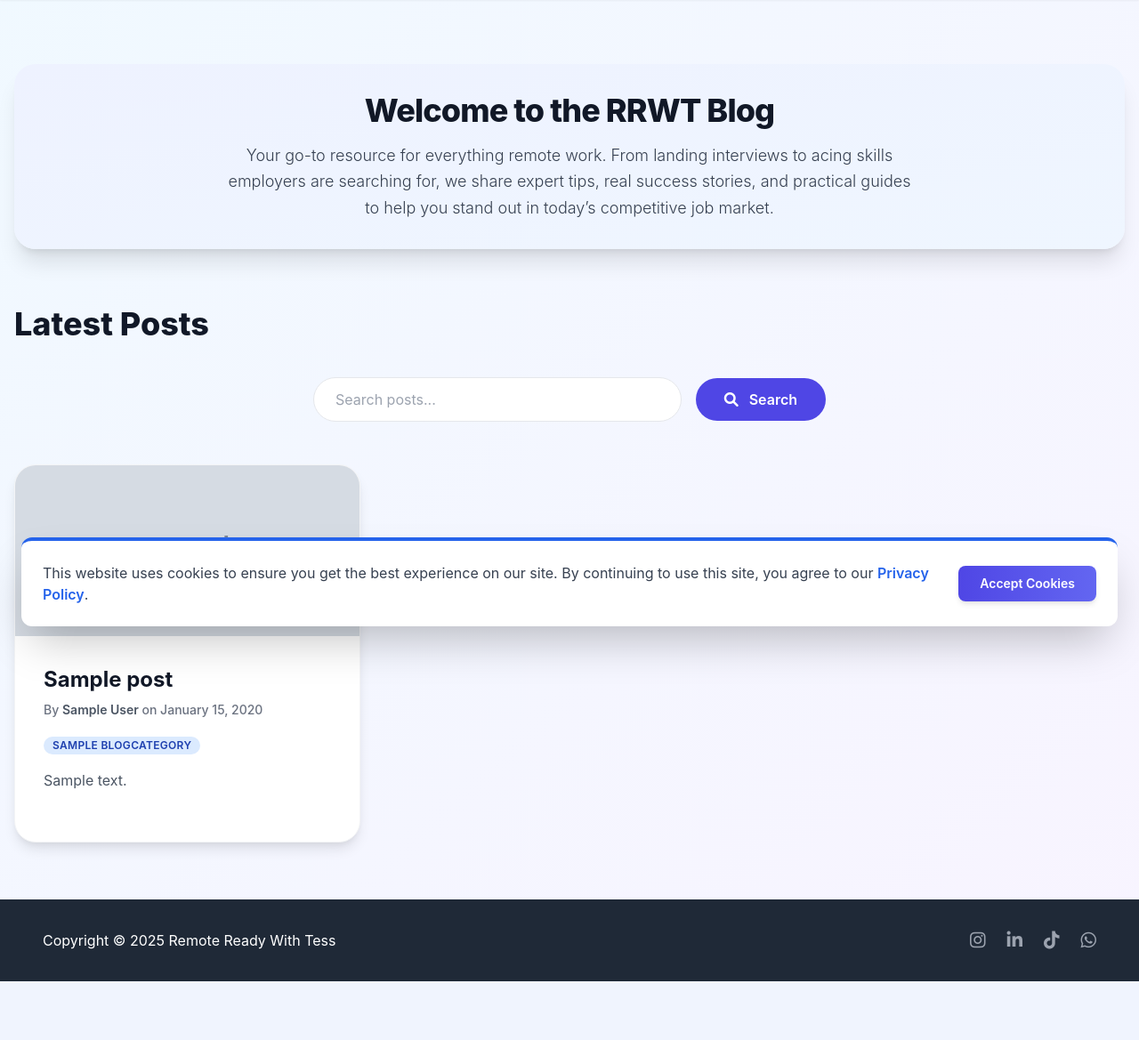
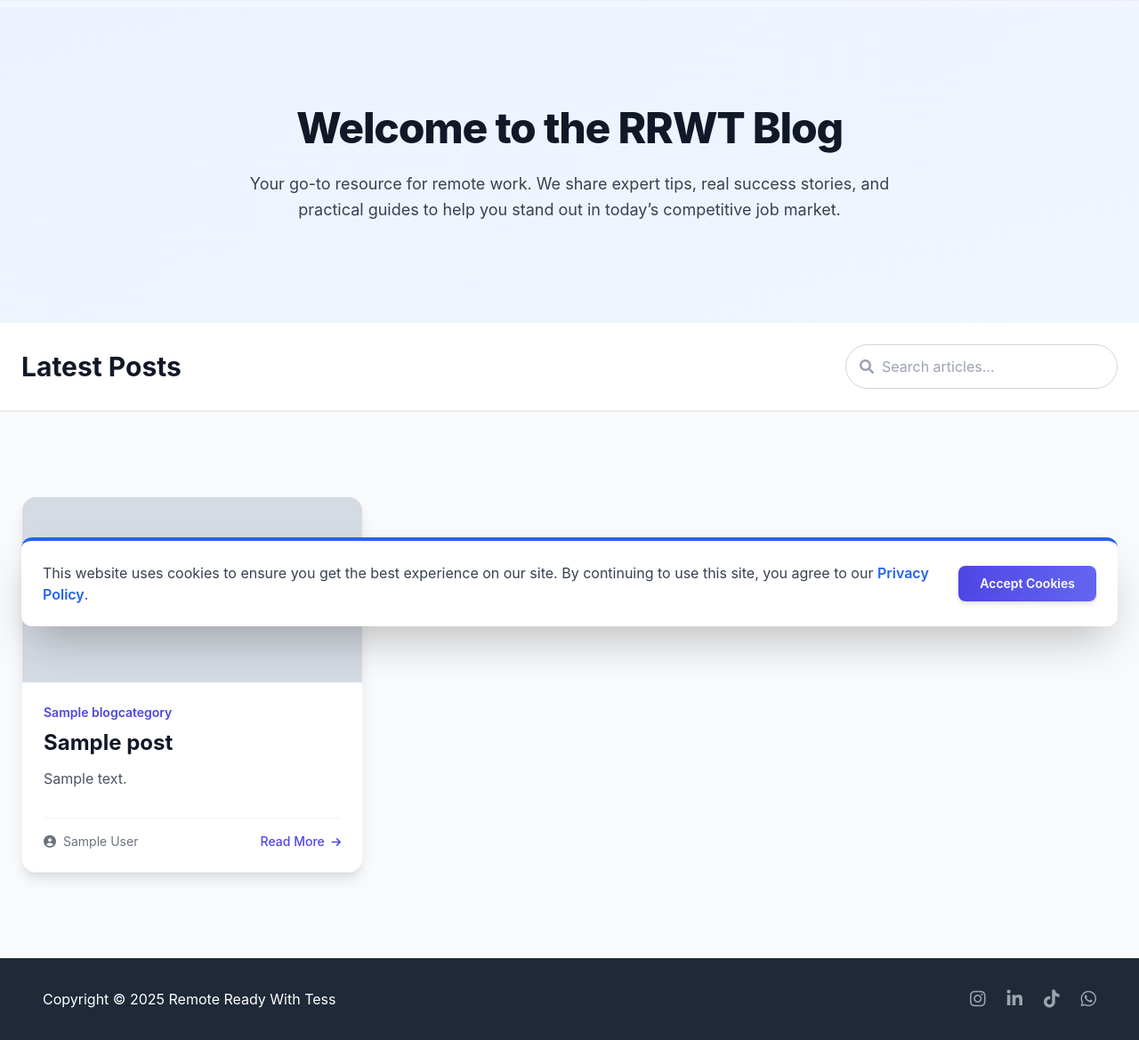
Before and after one commit to Dhamilare/jobPortal, a Django app: page /blogs/ in a window 1280 px wide. Shown: the part 72-1241 px from the top of the page at 89% size. Before the commit the page ends 1175 px from the top, so only its background shows below. Run offline with Django 5.2, Linux system fonts and the light colour scheme; tables that the repository leaves empty hold one stand-in row (values such as "Sample post"); grey boxes marked "Sample" are stand-in pictures; some libraries are stand-ins or nearby versions.

Commit message:
recent changes

```diff
--- a/jobApp/templates/blog/post_list.html
+++ b/jobApp/templates/blog/post_list.html
@@ -1,159 +1,295 @@
-{% extends "base.html" %}
+{% extends 'base.html' %}
 {% load static %}
 
 {% block title %}
-    Blog Posts
+    Blog Posts - Remote Ready With Tess
 {% endblock %}
 
 {% block content %}
 <style>
-        /* Custom styles for hover effects and shadows */
-        .card-shadow {
-            box-shadow: 0 10px 15px -3px rgba(0, 0, 0, 0.1), 0 4px 6px -2px rgba(0, 0, 0, 0.05);
-            transition: transform 0.3s ease, box-shadow 0.3s ease;
+    /* --- Scroll Animation --- */
+    .animate-on-scroll {
+        opacity: 0;
+        transform: translateY(20px);
+        transition: opacity 0.6s ease-out, transform 0.6s ease-out;
+        transition-delay: 0.1s; /* A simple, reliable delay for all cards */
+    }
+    .animate-on-scroll.is-visible {
+        opacity: 1;
+        transform: translateY(0);
     }
 
-        .card-shadow:hover {
-            transform: translateY(-5px);
-            box-shadow: 0 20px 25px -5px rgba(0, 0, 0, 0.1), 0 10px 10px -5px rgba(0, 0, 0, 0.04);
+    /* --- Post Card Hover --- */
+    .post-card-image img {
+        transition: transform 0.4s ease-out;
+    }
+    .post-card:hover .post-card-image img {
+        transform: scale(1.05); /* Image zoom effect */
+    }
+    .post-card .post-card-title {
+        transition: color 0.3s ease;
+    }
+    .post-card:hover .post-card-title {
+        color: #4f46e5; /* text-indigo-600 */
     }
 
-        .search-input {
-            width: 100%;
+    /* --- Sticky Header Adjustment --- */
+    /* Assumes your fixed header is 68px tall. Adjust as needed. */
+    .sticky-bar {
+        position: sticky;
+        top: 68px;
+        z-index: 40;
+    }
+
+    /* --- Pagination Buttons --- */
+    .pagination-btn {
+        display: flex;
+        align-items: center;
+        justify-content: center;
+        width: 2.5rem; /* 40px */
+        height: 2.5rem; /* 40px */
+        border-radius: 9999px; /* rounded-full */
+        font-weight: 500;
+        transition: all 0.2s ease-in-out;
+        border: 1px solid #e5e7eb; /* border-gray-200 */
+        background-color: #ffffff; /* bg-white */
+        color: #374151; /* text-gray-700 */
+    }
+    .pagination-btn:hover {
+        background-color: #f3f4f6; /* bg-gray-100 */
+        border-color: #d1d5db; /* border-gray-300 */
+    }
+    .pagination-btn.active {
+        background-color: #4f46e5; /* bg-indigo-600 */
+        color: #ffffff; /* text-white */
+        border-color: #4f46e5;
+        font-weight: 600;
+        box-shadow: 0 4px 12px rgba(79, 70, 229, 0.2);
+    }
+    .pagination-nav-btn {
+        padding: 0.5rem 1rem;
         border-radius: 9999px;
-            padding: 0.75rem 1.5rem;
-            font-size: 1rem;
+        font-weight: 500;
         transition: all 0.2s ease-in-out;
         border: 1px solid #e5e7eb;
+        background-color: #ffffff;
+        color: #374151;
+    }
+    .pagination-nav-btn:hover {
+        background-color: #f3f4f6;
+    }
+    .pagination-nav-btn-disabled {
+        padding: 0.5rem 1rem;
+        border-radius: 9999px;
+        font-weight: 500;
+        background-color: #f3f4f6; /* bg-gray-100 */
+        color: #9ca3af; /* text-gray-400 */
+        cursor: not-allowed;
     }
 
-        .search-input:focus {
-            outline: none;
-            border-color: #3b82f6;
-            box-shadow: 0 0 0 3px rgba(59, 130, 246, 0.5);
-        }
-
-        .search-btn {
-            background-color: #4f46e5;
-            color: white;
-            padding: 0.75rem 2rem;
-            border-radius: 9999px;
-            font-weight: 600;
-            transition: background-color 0.3s ease;
-        }
-
-        .search-btn:hover {
-            background-color: #4338ca;
-        }
 </style>
 
-    <div class="container mx-auto px-4 py-12 lg:py-16 pt-8 sm:pt-28">
-
-        <!-- Introductory Hero Section -->
-        <div class="bg-gradient-to-br from-indigo-50 to-blue-50 rounded-3xl shadow-xl p-8 mb-16 text-center">
-            <h3 class="text-3xl lg:text-4xl font-extrabold text-gray-900 mb-4 tracking-tight leading-tight">
+<!-- =================================== -->
+<!-- SECTION 1: FULL-WIDTH HERO          -->
+<!-- =================================== -->
+<section class="w-full bg-gradient-to-br from-indigo-50 to-blue-50 py-20 md:py-28">
+    <div class="container mx-auto max-w-4xl text-center px-6 animate-on-scroll">
+        <h1 class="text-4xl lg:text-5xl font-extrabold text-gray-900 mb-6 tracking-tight leading-tight">
             Welcome to the RRWT Blog
-            </h3>
-            <p class="text-lg text-gray-700 max-w-3xl mx-auto leading-relaxed font-light">
-                Your go-to resource for everything remote work. From landing interviews to acing skills employers
-                are searching for, we share expert tips, real success stories, and practical
-                guides to help you stand out in today’s competitive job market.
+        </h1>
+        <p class="text-lg text-gray-700 max-w-3xl mx-auto leading-relaxed">
+            Your go-to resource for remote work. We share expert tips, real success stories,
+            and practical guides to help you stand out in today’s competitive job market.
         </p>
     </div>
+</section>
 
-        <div class="flex flex-col md:flex-row justify-between items-center mb-10 gap-6 md:gap-0">
-            <h2 class="text-3xl lg:text-4xl font-extrabold text-gray-900">
+<!-- =================================== -->
+<!-- SECTION 2: STICKY CONTROL BAR       -->
+<!-- =================================== -->
+<section class="w-full bg-white py-6 shadow-sm border-b border-gray-200 sticky-bar">
+    <div class="container mx-auto max-w-7xl px-6">
+        <div class="flex flex-col md:flex-row justify-between items-center gap-6">
+            <!-- Left Side: Title & Create Button -->
+            <div class="flex items-center gap-6">
+                <h2 class="text-3xl font-bold text-gray-900 hidden md:block">
                     Latest Posts
                 </h2>
-            <!-- Show the 'Create New Post' button only to staff users -->
                 {% if request.user.is_staff %}
-            <a href="{% url 'blog_create' %}" class="bg-blue-600 hover:bg-blue-700 text-white font-bold py-3 px-6 rounded-full shadow-lg transition duration-300 ease-in-out transform hover:scale-105">
-                <i class="fas fa-plus-circle mr-2"></i> Create New Post
+                <a href="{% url 'blog_create' %}" class="btn-primary w-full md:w-auto px-5 py-2.5 text-sm">
+                    <i class="fas fa-plus-circle mr-2"></i> Create Post
                 </a>
                 {% endif %}
             </div>
 
-        <!-- Search Form -->
-        <div class="mb-12">
-            <form action="{% url 'blog_list' %}" method="get" class="flex flex-col sm:flex-row items-center justify-center gap-4 w-full max-w-xl mx-auto">
-                <input type="search" name="q" value="{{ query|default:'' }}" placeholder="Search posts..." class="search-input flex-1">
-                <button type="submit" class="search-btn">
-                    <i class="fas fa-search mr-2"></i> Search
-                </button>
+            <!-- Right Side: Search Form -->
+            <form action="{% url 'blog_list' %}" method="get" class="w-full md:w-auto md:max-w-md">
+                <div class="relative">
+                    <input
+                        type="search"
+                        name="q"
+                        value="{{ query|default:'' }}"
+                        placeholder="Search articles..."
+                        class="w-full pl-10 pr-4 py-3 rounded-full border border-gray-300 focus:outline-none focus:ring-2 focus:ring-indigo-500 focus:border-indigo-500"
+                    >
+                    <i class="fas fa-search absolute left-4 top-1/2 -translate-y-1/2 text-gray-400"></i>
+                </div>
             </form>
         </div>
+    </div>
+</section>
+
+<!-- =================================== -->
+<!-- SECTION 3: ALL POSTS GRID           -->
+<!-- =================================== -->
+<section class="w-full bg-gray-50 py-20 md:py-24">
+    <div class="container mx-auto max-w-7xl px-6">
 
         {% if page_obj.object_list %}
-            <div class="grid grid-cols-1 sm:grid-cols-2 lg:grid-cols-3 gap-10">
+            <!-- Grid Title (for search results) -->
+            {% if query %}
+            <div class="mb-12 border-b border-gray-200 pb-4">
+                <h2 class="text-3xl font-bold text-gray-800">
+                    Search Results for: "<span class="text-indigo-600">{{ query }}</span>"
+                </h2>
+            </div>
+            {% endif %}
+
+            <!-- Post Grid -->
+            <div class="grid grid-cols-1 md:grid-cols-2 lg:grid-cols-3 gap-8 md:gap-10">
                 {% for post in page_obj %}
-                    <a href="{% url 'blog_detail' slug=post.slug %}" class="block bg-white rounded-3xl overflow-hidden card-shadow flex flex-col justify-between border border-gray-100 transition duration-300 ease-in-out transform hover:-translate-y-1 hover:shadow-2xl">
-                        <!-- Featured Image -->
-                        <div class="w-full h-48 overflow-hidden">
+                    <a href="{% url 'blog_detail' slug=post.slug %}"
+                       class="post-card group block bg-white rounded-2xl shadow-lg hover:shadow-2xl overflow-hidden border border-gray-100 transition-all duration-300 animate-on-scroll">
+
+                        <!-- Image Container -->
+                        <div class="post-card-image w-full h-52 overflow-hidden">
                             {% if post.image %}
                                 <img src="{{ post.image.url }}" alt="{{ post.title }}" class="w-full h-full object-cover">
                             {% else %}
-                                <img src="https://placehold.co/1200x600/E0F2FE/1E40AF?text=Post+Image" alt="{{ post.title }} featured image" class="w-full h-full object-cover">
+                                <img src="https://placehold.co/600x400/E0F2FE/1E40AF?text={{ post.category.name|default:'Post' }}" alt="{{ post.title }}" class="w-full h-full object-cover">
                             {% endif %}
                         </div>
 
-                        <div class="p-8">
-                            <h3 class="text-2xl font-bold text-gray-900 mb-2 leading-snug">
-                                {{ post.title }}
-                            </h3>
-                            <p class="text-sm text-gray-500 mb-4 font-medium">
-                                By <span class="font-semibold text-gray-600">{{ post.author.get_full_name|default:post.author.username }}</span> on {{ post.created_at|date:"F j, Y" }}
-                            </p>
-                            <!-- Category Badge -->
+                        <!-- Content Container -->
+                        <div class="p-6 flex flex-col flex-grow">
                             {% if post.category %}
-                            <span class="bg-blue-100 text-blue-800 text-xs font-semibold px-2.5 py-0.5 rounded-full uppercase tracking-wide mb-4 inline-block">
+                            <span class="text-indigo-600 text-sm font-semibold mb-2 block">
                                 {{ post.category.name }}
                             </span>
                             {% endif %}
-                            <!-- Summary of the post content -->
-                            <p class="text-gray-600 line-clamp-3 mb-6 leading-relaxed">
-                                {{ post.content|striptags|truncatechars:150 }}
+
+                            <h3 class="post-card-title text-2xl font-bold text-gray-900 mb-3 line-clamp-3">
+                                {{ post.title }}
+                            </h3>
+
+                            <p class="text-gray-600 line-clamp-3 mb-4 flex-grow">
+                                {{ post.content|striptags|truncatechars:120 }}
                             </p>
+
+                            <!-- Card Footer -->
+                            <div class="flex items-center justify-between mt-4 pt-4 border-t border-gray-100">
+                                <div class="flex items-center text-sm text-gray-500">
+                                    <i class="fas fa-user-circle mr-2"></i>
+                                    <span>{{ post.author.get_full_name|truncatechars:15 }}</span>
+                                </div>
+                                <span class="text-sm font-medium text-indigo-600 group-hover:underline">
+                                    Read More <i class="fas fa-arrow-right ml-1 text-xs"></i>
+                                </span>
+                            </div>
                         </div>
                     </a>
                 {% endfor %}
             </div>
+
         {% else %}
-            <div class="text-center py-20 bg-white rounded-xl shadow-lg">
-                <h2 class="text-3xl font-bold text-gray-700 mb-4">No posts found.</h2>
+            <!-- No Posts Found State -->
+            <div class="text-center py-20 bg-white rounded-2xl card-shadow border border-gray-100 animate-on-scroll">
+                <i class="fas fa-search-minus text-6xl text-gray-400 mb-6"></i>
+                <h2 class="text-3xl font-bold text-gray-800 mb-4">No posts found.</h2>
+                <p class="text-lg text-gray-600 mb-8">
+                    {% if query %}
+                        Try searching for something else.
+                    {% else %}
+                        Please check back later for new content!
+                    {% endif %}
+                </p>
+                <a href="{% url 'blog_list' %}" class="btn-primary w-auto px-8 py-3">
+                    <i class="fas fa-sync-alt mr-2"></i> Clear Search
+                </a>
             </div>
         {% endif %}
 
-        <!-- Pagination -->
-        {% if page_obj.paginator.num_pages > 1 %}
-            <nav class="mt-16 flex justify-center items-center space-x-2" aria-label="Pagination">
+        <!-- =================================== -->
+        <!-- SECTION 4: PAGINATION           -->
+        <!-- =================================== -->
+        {% if paginator.num_pages > 1 %}
+            <nav class="mt-20 flex justify-center items-center gap-2 animate-on-scroll" aria-label="Pagination">
+                <!-- Previous Button -->
                 {% if page_obj.has_previous %}
-                    <a href="?page={{ page_obj.previous_page_number }}{% if query %}&q={{ query }}{% endif %}" class="pagination-nav-btn text-gray-700 hover:text-blue-600">
-                        <i class="fas fa-chevron-left mr-2"></i> Previous
+                    <a href="?page={{ page_obj.previous_page_number }}{% if query %}&q={{ query }}{% endif %}" class="pagination-nav-btn">
+                        <i class="fas fa-chevron-left mr-2 text-xs"></i> Previous
                     </a>
                 {% else %}
-                    <span class="pagination-disabled-nav-btn text-gray-400">
-                        <i class="fas fa-chevron-left mr-2"></i> Previous
+                    <span class="pagination-nav-btn-disabled">
+                        <i class="fas fa-chevron-left mr-2 text-xs"></i> Previous
                     </span>
                 {% endif %}
 
+                <!-- Page Numbers -->
                 {% for i in paginator.page_range %}
                     {% if page_obj.number == i %}
-                        <span class="bg-blue-600 text-white font-bold py-2 px-4 rounded-full">{{ i }}</span>
-                    {% else %}
-                        <a href="?page={{ i }}{% if query %}&q={{ query }}{% endif %}" class="text-gray-700 hover:bg-gray-100 py-2 px-4 rounded-full transition duration-200">{{ i }}</a>
+                        <span class="pagination-btn active">{{ i }}</span>
+                    {% elif i > page_obj.number|add:'-3' and i < page_obj.number|add:'3' %}
+                        <a href="?page={{ i }}{% if query %}&q={{ query }}{% endif %}" class="pagination-btn">
+                           {{ i }}
+                        </a>
+                    {% elif i == 1 or i == paginator.num_pages %}
+                         <a href="?page={{ i }}{% if query %}&q={{ query }}{% endif %}" class="pagination-btn">
+                           {{ i }}
+                        </a>
+                    {% elif i == page_obj.number|add:'-3' or i == page_obj.number|add:'3' %}
+                        <span class="pagination-btn" style="border: none; background: none;">...</span>
                     {% endif %}
                 {% endfor %}
 
+                <!-- Next Button -->
                 {% if page_obj.has_next %}
-                    <a href="?page={{ page_obj.next_page_number }}{% if query %}&q={{ query }}{% endif %}" class="pagination-nav-btn text-gray-700 hover:text-blue-600">
-                        Next <i class="fas fa-chevron-right ml-2"></i>
+                    <a href="?page={{ page_obj.next_page_number }}{% if query %}&q={{ query }}{% endif %}" class="pagination-nav-btn">
+                        Next <i class="fas fa-chevron-right ml-2 text-xs"></i>
                     </a>
                 {% else %}
-                    <span class="pagination-disabled-nav-btn text-gray-400">
-                        Next <i class="fas fa-chevron-right ml-2"></i>
+                    <span class="pagination-nav-btn-disabled">
+                        Next <i class="fas fa-chevron-right ml-2 text-xs"></i>
                     </span>
                 {% endif %}
             </nav>
         {% endif %}
+
     </div>
+</section>
 {% endblock %}
+
+
+{% block extra_js %}
+<script>
+document.addEventListener('DOMContentLoaded', function() {
+    // Intersection Observer to trigger scroll animations
+    const observer = new IntersectionObserver((entries) => {
+        entries.forEach(entry => {
+            if (entry.isIntersecting) {
+                entry.target.classList.add('is-visible');
+                observer.unobserve(entry.target); // Stop observing after it's visible
+            }
+        });
+    }, {
+        threshold: 0.1 // Trigger when 10% of the element is visible
+    });
+
+    // Find all elements to animate
+    const targets = document.querySelectorAll('.animate-on-scroll');
+    targets.forEach(target => {
+        observer.observe(target);
+    });
+});
+</script>
+{% endblock %}
--- a/jobApp/templates/email_verification.html
+++ b/jobApp/templates/email_verification.html
@@ -123,7 +123,7 @@
         <div class="content">
             <p>Hi <strong>{{ user.username }}</strong>,</p>
             <p>
-                Welcome to JobPortal! To activate your account and start exploring amazing job opportunities, please verify your email address by clicking the button below.
+                Welcome to Remote Ready With Tess! To activate your account and start exploring amazing job opportunities, please verify your email address by clicking the button below.
             </p>
 
             <table cellpadding="0" cellspacing="0" border="0" class="button-table">
@@ -149,8 +149,8 @@
             </p>
         </div>
         <div class="footer">
-            <p>If you did not create an account with JobPortal, please ignore this email.</p>
-            <p>&copy; {{ current_year }} JobPortal. All rights reserved.</p>
+            <p>If you did not create an account with Remote Ready With Tess, please ignore this email.</p>
+            <p>&copy; {{ current_year }} RRWT. All rights reserved.</p>
         </div>
     </div>
 </body>
--- a/jobApp/views.py
+++ b/jobApp/views.py
@@ -203,10 +203,12 @@ def applicant_register(request):
         subject = 'Verify your JobPortal account'
         from_email = settings.DEFAULT_FROM_EMAIL
         to_email = user.email
+        current_year = datetime.now().year
 
         context = {
             'user': user,
             'verification_link': verification_link,
+            'current_year': current_year
         }
         html_content = render_to_string('email_verification.html', context)
         text_content = f'Hi {user.username},\n\nPlease verify your email using this link:\n{verification_link}'
```
Lines whose indentation alone changed are shown as unchanged.
